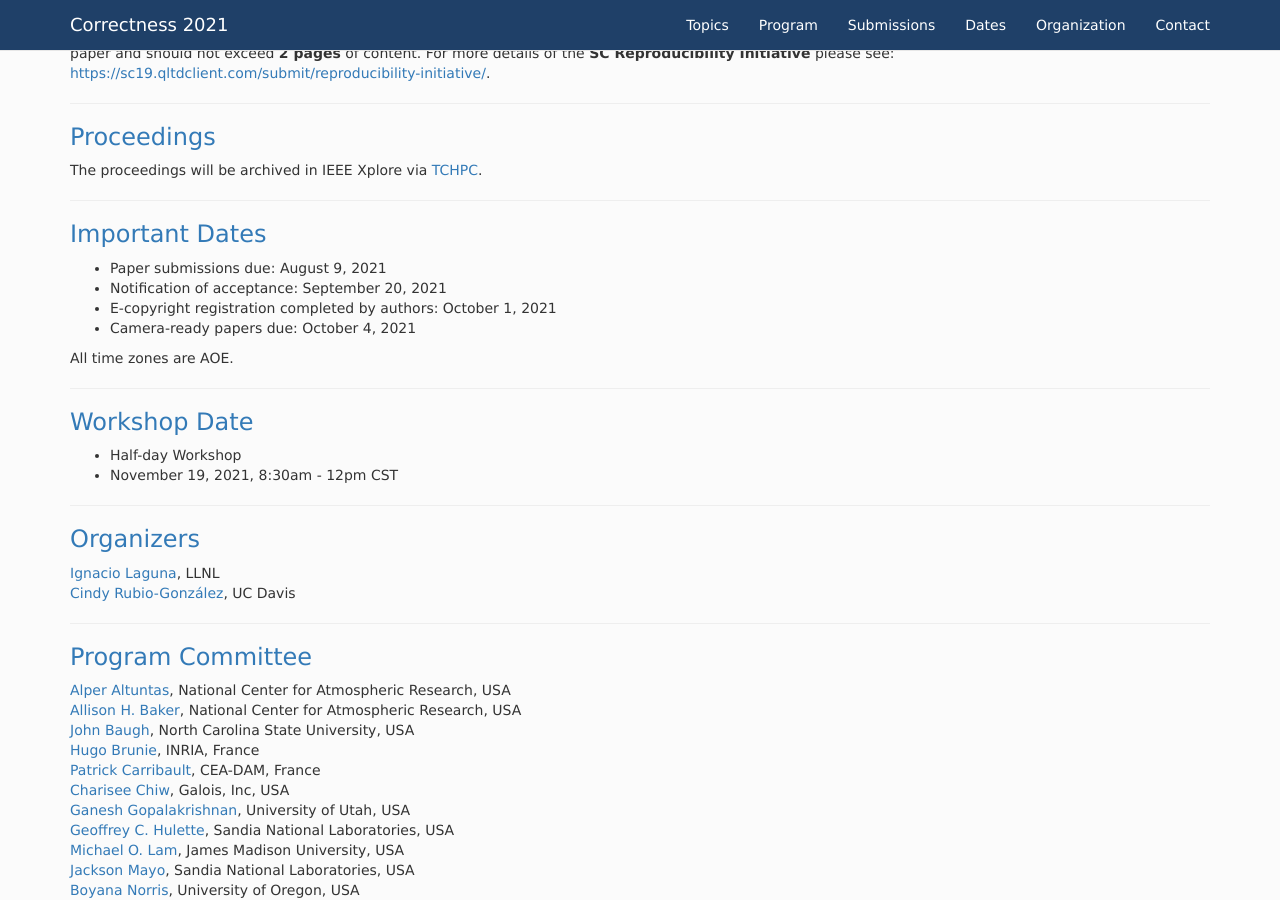
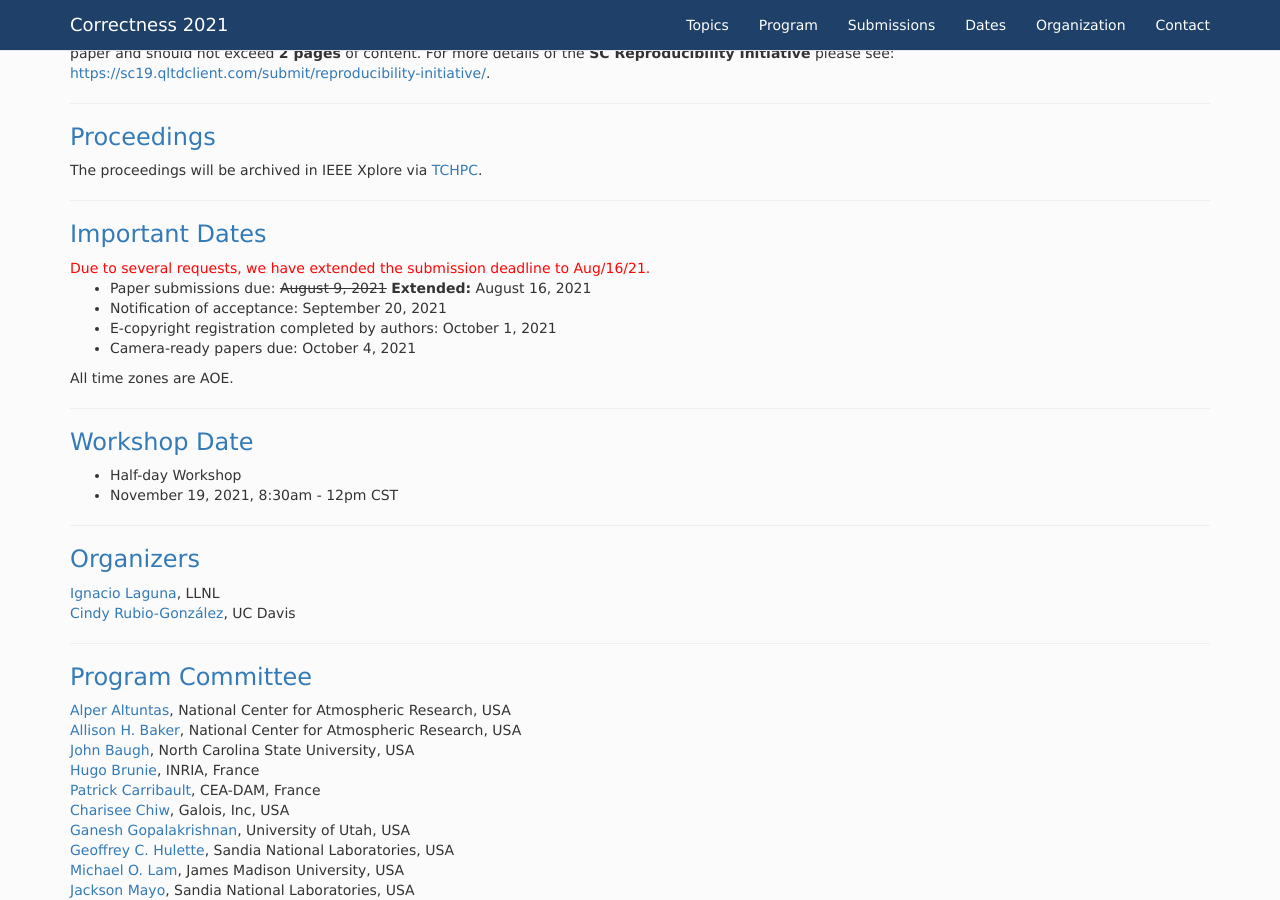
Before and after one commit to correctness-workshop/2021, a Jekyll site: the page built from index.md, in a window 1280 px wide and 900 px high, scrolled down 1682 px. Built offline with Jekyll 4.4.1, drawn with Linux system fonts in a browser that asks for light colours; nearby versions of some CDN libraries; the list of posts is cut into pages by our own code.

Commit message:
extended date

```diff
--- a/index.md
+++ b/index.md
@@ -79,11 +79,11 @@ The proceedings will be archived in IEEE Xplore via [TCHPC](https://tc.computer.
 
 ---
 ### <a class="anchor" name="dates"> Important Dates </a>
-<!---
-<font color="FF0404">Due to several requests, we have extended the submission deadline to Aug/19 (we will not make further extensions).</font>
--->
 
-* Paper submissions due: August 9, 2021
+<font color="FF0404">Due to several requests, we have extended the submission deadline to Aug/16/21.</font>
+
+
+* Paper submissions due: ~~August 9, 2021~~ **Extended:** August 16, 2021
 * Notification of acceptance: September 20, 2021
 * E-copyright registration completed by authors: October 1, 2021
 * Camera-ready papers due: October 4, 2021
```
